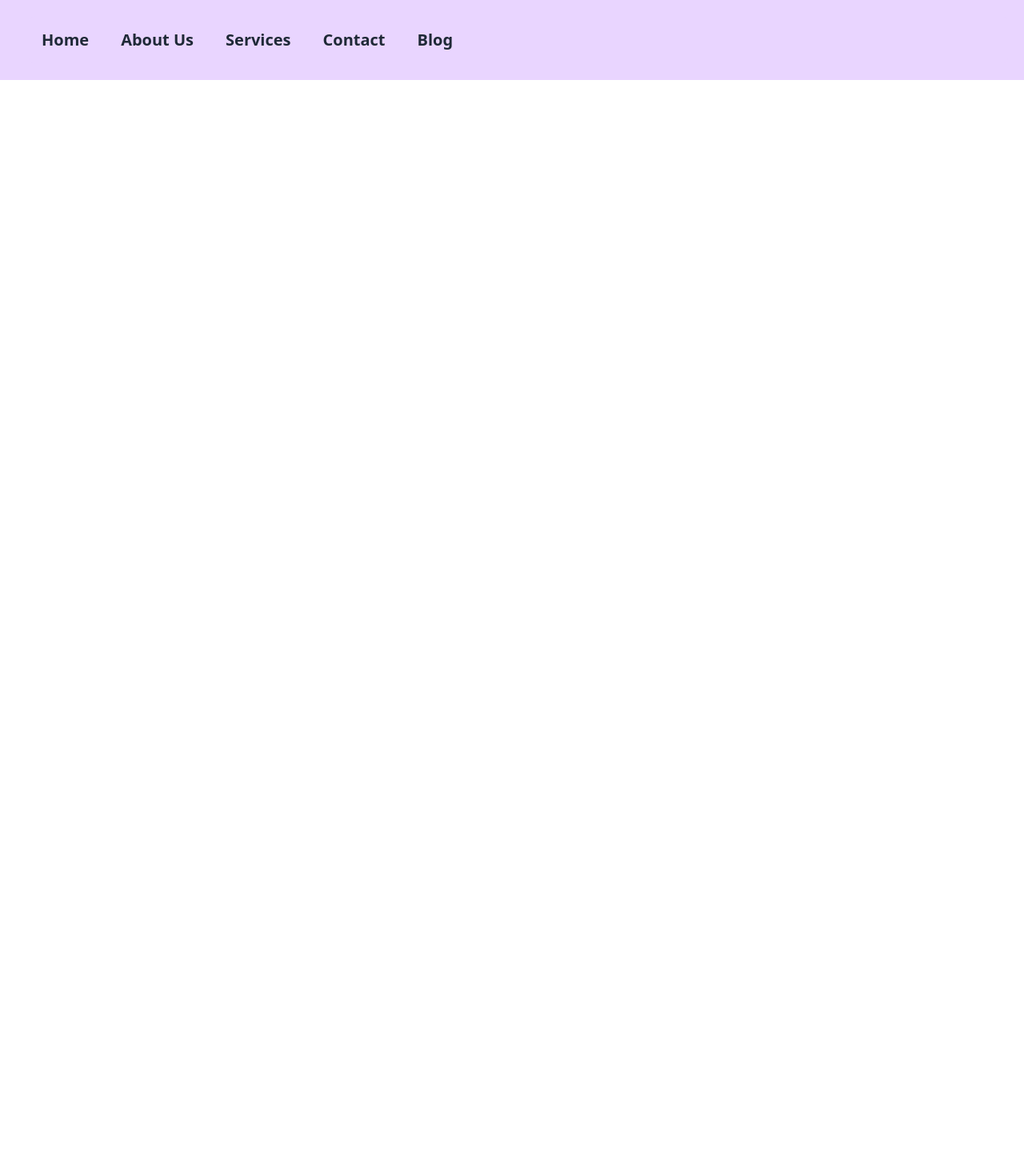
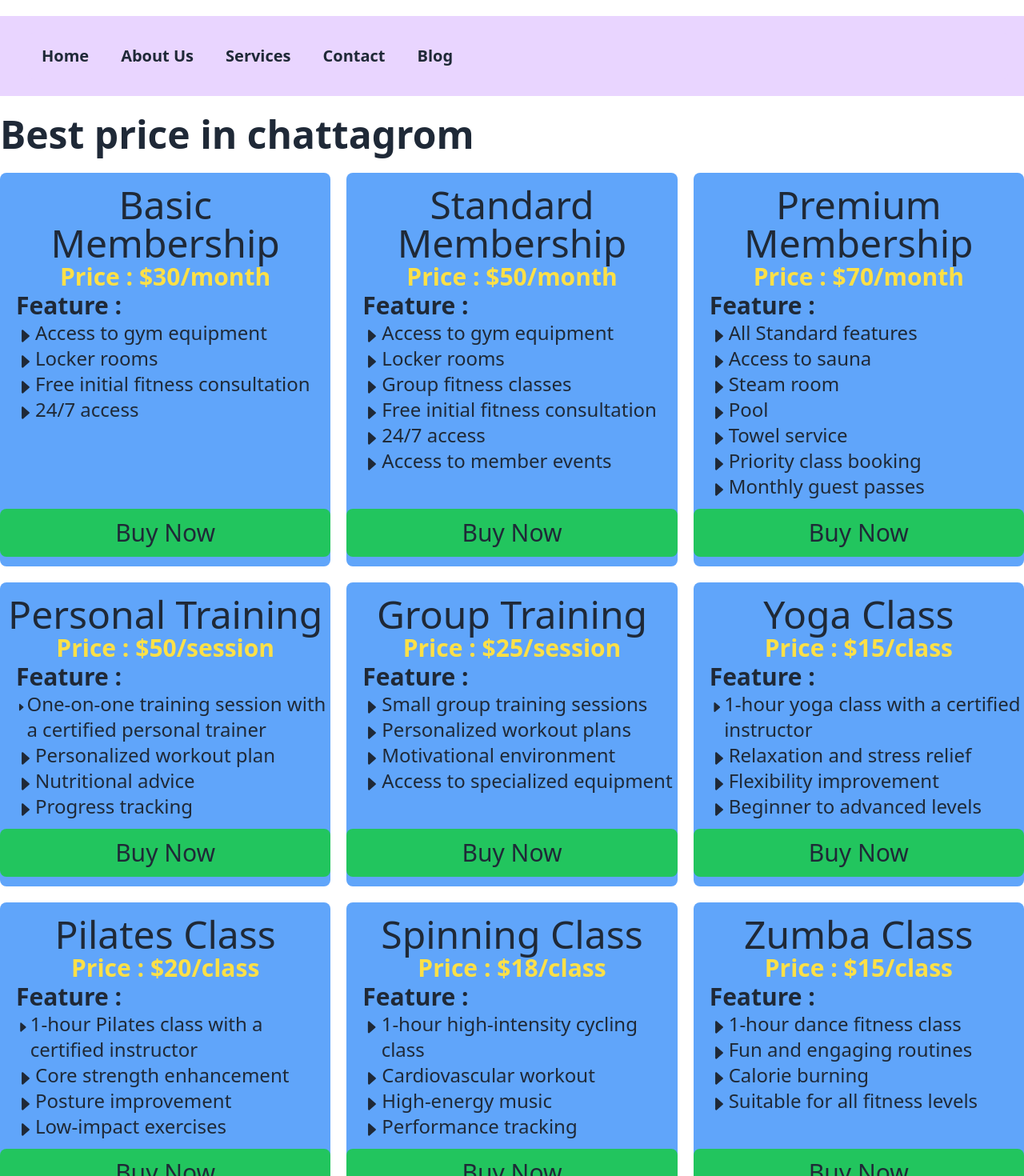
Before and after one commit to Salman-Faiz/React-core-concept-part-2, a React (Vite) app: page / in a window 1280 px wide. Shown: the top 1470 px of the page at 80% size. Before the commit the page ends 800 px from the top, so only its background shows below. Built offline with nearby package versions, Linux system fonts and the light colour scheme.

Commit message:
added gym data and used multiple css to fixed UI

```diff
--- /dev/null
+++ b/public/build.json
@@ -0,0 +1,106 @@
+[
+    {
+        "id": 101,
+        "membership": "Basic Membership",
+        "price": "$30/month",
+        "features": [
+            "Access to gym equipment",
+            "Locker rooms",
+            "Free initial fitness consultation",
+            "24/7 access"
+        ]
+    },
+    {
+        "id": 102,
+        "membership": "Standard Membership",
+        "price": "$50/month",
+        "features": [
+            "Access to gym equipment",
+            "Locker rooms",
+            "Group fitness classes",
+            "Free initial fitness consultation",
+            "24/7 access",
+            "Access to member events"
+        ]
+    },
+    {
+        "id": 103,
+        "membership": "Premium Membership",
+        "price": "$70/month",
+        "features": [
+            "All Standard features",
+            "Access to sauna",
+            "Steam room",
+            "Pool",
+            "Towel service",
+            "Priority class booking",
+            "Monthly guest passes"
+        ]
+    },
+    {
+        "id": 104,
+        "membership": "Personal Training",
+        "price": "$50/session",
+        "features": [
+            "One-on-one training session with a certified personal trainer",
+            "Personalized workout plan",
+            "Nutritional advice",
+            "Progress tracking"
+        ]
+    },
+    {
+        "id": 105,
+        "membership": "Group Training",
+        "price": "$25/session",
+        "features": [
+            "Small group training sessions",
+            "Personalized workout plans",
+            "Motivational environment",
+            "Access to specialized equipment"
+        ]
+    },
+    {
+        "id": 106,
+        "membership": "Yoga Class",
+        "price": "$15/class",
+        "features": [
+            "1-hour yoga class with a certified instructor",
+            "Relaxation and stress relief",
+            "Flexibility improvement",
+            "Beginner to advanced levels"
+        ]
+    },
+    {
+        "id": 107,
+        "membership": "Pilates Class",
+        "price": "$20/class",
+        "features": [
+            "1-hour Pilates class with a certified instructor",
+            "Core strength enhancement",
+            "Posture improvement",
+            "Low-impact exercises"
+        ]
+    },
+    {
+        "id": 108,
+        "membership": "Spinning Class",
+        "price": "$18/class",
+        "features": [
+            "1-hour high-intensity cycling class",
+            "Cardiovascular workout",
+            "High-energy music",
+            "Performance tracking"
+        ]
+    },
+    {
+        "id": 109,
+        "membership": "Zumba Class",
+        "price": "$15/class",
+        "features": [
+            "1-hour dance fitness class",
+            "Fun and engaging routines",
+            "Calorie burning",
+            "Suitable for all fitness levels"
+        ]
+    }
+]
--- a/src/App.jsx
+++ b/src/App.jsx
@@ -2,6 +2,7 @@
 import './App.css'
 import DaisyNav from './Components/DaisyNav/DaisyNav'
 import Navbar from './Components/Navbar/Navbar'
+import PriceOptions from './Components/PriceOptions/PriceOptions'
 
 
 
@@ -9,8 +10,12 @@ function App() {
 
   return (
     <>
-      {/* <DaisyNav></DaisyNav> */}
+    <div className='container mx-auto pt-5'>
+         {/* <DaisyNav></DaisyNav> */}
       <Navbar></Navbar>
+      <PriceOptions></PriceOptions>
+    </div>
+
 
 
     </>
--- /dev/null
+++ b/src/Components/PriceOption/PriceOption.jsx
@@ -0,0 +1,20 @@
+import { IoCaretForward } from "react-icons/io5";
+const PriceOption = ({gymPrice}) => {
+
+    const {id,membership,price,features} = gymPrice;
+    return (
+        <div className="bg-blue-400 text-center rounded-lg flex flex-col">
+            <h1 className="text-5xl pt-4">{membership}</h1>
+            <h4 className="text-3xl text-yellow-300 font-bold">Price : {price}</h4>
+            <h5 className="text-3xl font-semibold text-left ps-5">Feature :</h5>
+            <ol className="flex-grow">
+               {
+                features.map(feature => <li  className="text-2xl text-left ps-5 flex "><IoCaretForward className="mt-2"></IoCaretForward> {feature}</li>)
+               }
+            </ol>
+            <button className="text-3xl bg-green-500 w-full p-3 rounded-lg my-3 px-3 ">Buy Now</button>
+        </div>
+    );
+};
+
+export default PriceOption;
--- /dev/null
+++ b/src/Components/PriceOptions/PriceOptions.jsx
@@ -0,0 +1,30 @@
+import { data } from "autoprefixer";
+import { useEffect, useState } from "react";
+import PriceOption from "../PriceOption/PriceOption";
+
+
+const PriceOptions = () => {
+const [gymPrices,setGymPrices]=useState([])
+useEffect(()=>{
+    fetch('build.json')
+.then(res => res.json())
+.then(data =>setGymPrices(data))
+},[])
+
+
+    return (
+        <div >
+
+            <h2 className="text-5xl font-bold my-6">Best price in chattagrom</h2>
+           <div className="grid grid-cols-3 gap-5">
+           {
+                gymPrices.map(gymPrice => <PriceOption gymPrice={gymPrice}></PriceOption>)
+            }
+           </div>
+
+
+        </div>
+    );
+};
+
+export default PriceOptions;
```
